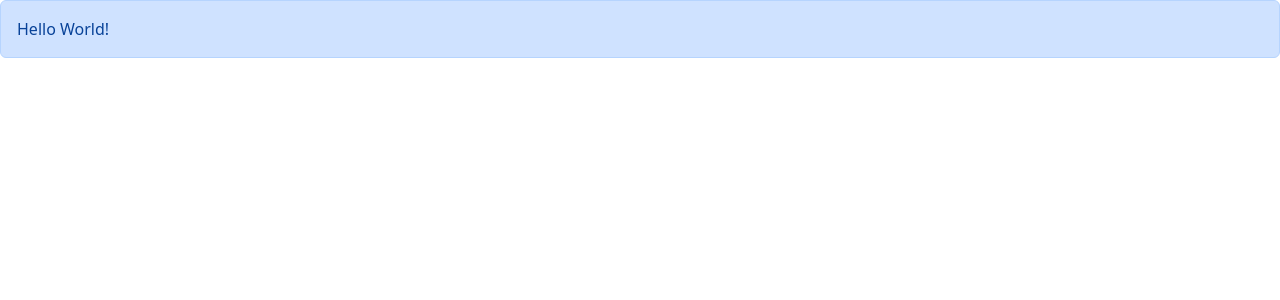
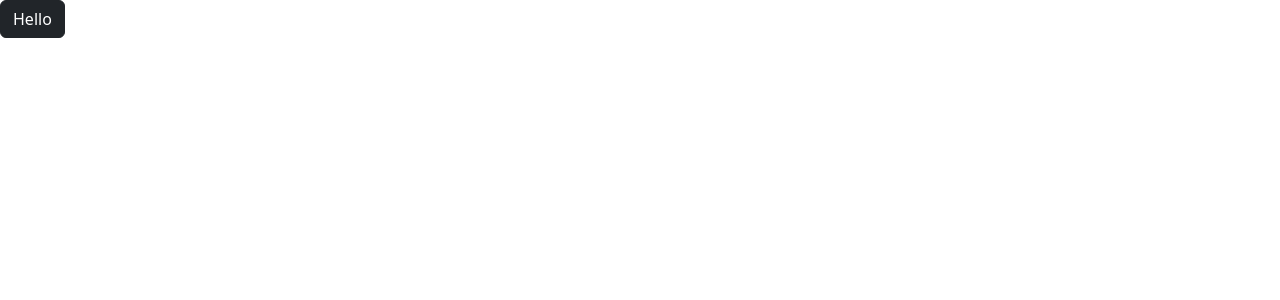
Before and after one commit to Kratospidey/game-library, a React (Vite) app: page / in a window 1280 px wide. Shown: the top 300 px of the page. Built offline with nearby package versions, Linux system fonts and the light colour scheme.

Commit message:
Create Button Component

```diff
--- a/src/App.tsx
+++ b/src/App.tsx
@@ -1,6 +1,8 @@
 // import ListGroup from "./components/ListGroup";
 
-import Alert from "./components/Alert";
+// import Alert from "./components/Alert";
+
+import Button from "./components/Button";
 
 function App() {
 	// let items = ["New York", "San Francisco", "Tokyo", "London", "Paris"];
@@ -12,9 +14,16 @@ function App() {
 	return (
 		<div>
 			{/* <ListGroup items={items} heading="Cities" onSelectItem={handleSelectItem} /> */}
-			<Alert>
+			{/* <Alert>
 				Hello <span>World!</span>
-			</Alert>
+			</Alert> */}
+			<Button
+				onClick={() => {
+					console.log("Clicked");
+				}}
+			>
+				Hello
+			</Button>
 		</div>
 	);
 }
--- /dev/null
+++ b/src/components/Button.tsx
@@ -0,0 +1,28 @@
+import { ReactNode } from "react";
+import React from "react";
+
+interface Props {
+	children: string;
+	color?:
+		| "primary"
+		| "secondary"
+		| "success"
+		| "danger"
+		| "warning"
+		| "info"
+		| "light"
+		| "dark";
+	onClick: () => void;
+}
+
+const Button = ({ children, onClick, color = "dark" }: Props) => {
+	{
+		return (
+			<div className={`btn btn-${color}`} onClick={onClick}>
+				{children}
+			</div>
+		);
+	}
+};
+
+export default Button;
```
